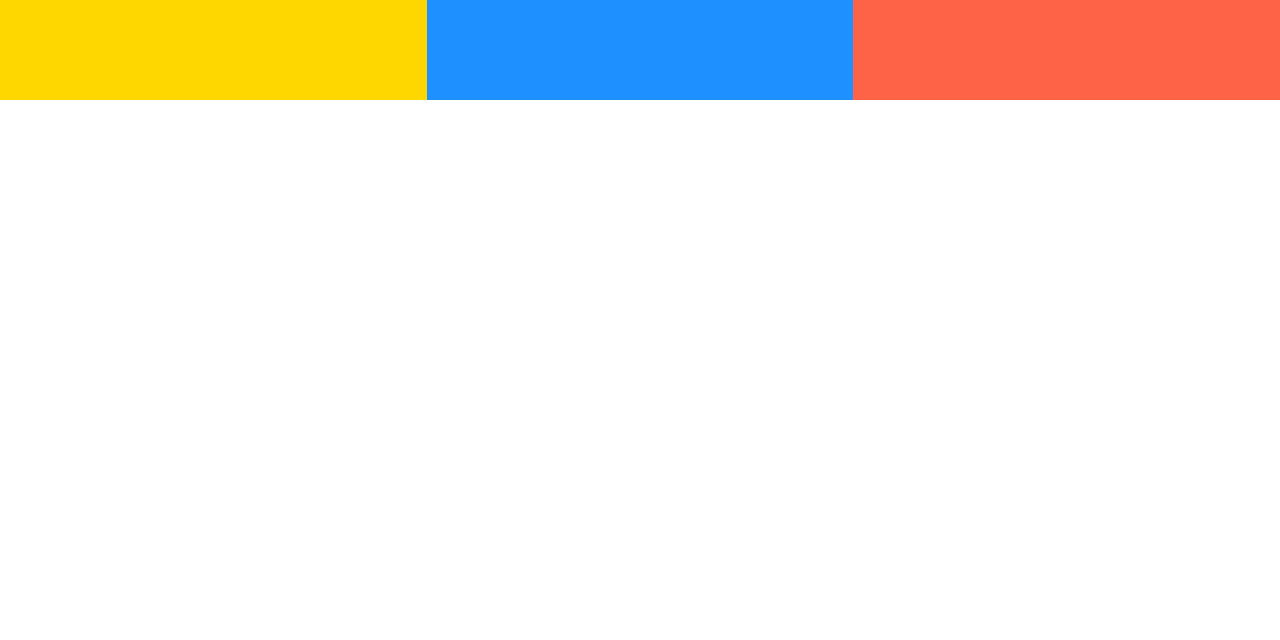
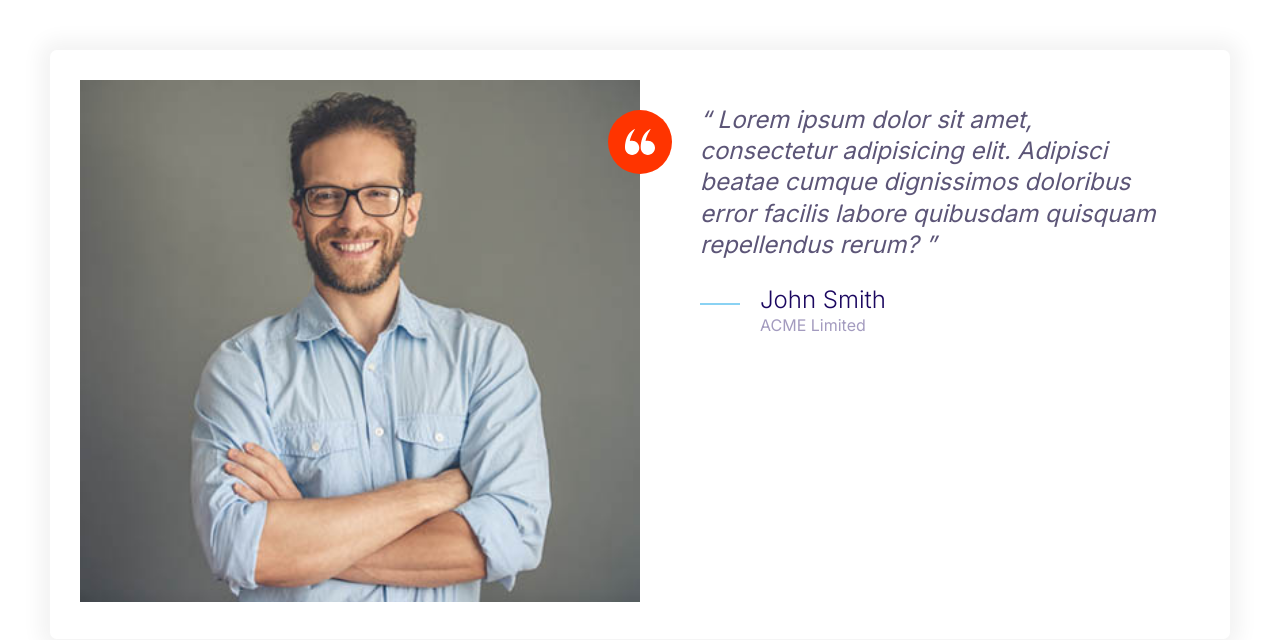
Before and after one commit to mmmcaffeine/moshify, a plain HTML site: page index.html in a window 1280 px wide. Drawn offline with Linux system fonts and the light colour scheme.

Commit message:
Added the testimonial component

```diff
--- a/css/styles.css
+++ b/css/styles.css
@@ -173,8 +173,17 @@ a {
   height: 40px;
 }
 
+.icon--small {
+  height: 30px;
+  width: 30px;
+}
+
 .icon--primary {
   fill: var(--color-primary);
+}
+
+.icon--white {
+  fill: #fff;
 }
 
 .icon-container {
@@ -185,6 +194,10 @@ a {
   display: inline-flex;
   justify-content: center;
   align-items: center;
+}
+
+.icon-container--accent {
+  background: var(--color-accent);
 }
 
 /* Buttons */
@@ -462,3 +475,34 @@ a {
     grid-template-columns: repeat(3, 1fr);
   }
 }
+
+/* Testimonials */
+
+.testimonial {
+  padding: 3rem;
+}
+
+.testimonial__image {
+  position: relative;
+}
+
+.testimonial__image > img {
+  width: 100%;
+}
+
+.testimonial__image > .icon-container {
+  position: absolute;
+  right: -32px;
+  top: 3rem;
+}
+
+@media screen and (min-width: 768px){
+  .testimonial .quote,
+  .testimonial .quote__author {
+    font-size: 2.4rem;
+  }
+
+  .testimonial .quote {
+    margin-left: 6rem;
+  }
+}
--- a/index.html
+++ b/index.html
@@ -14,11 +14,37 @@
     <link rel="stylesheet" href="css/normalize.css" />
     <link rel="stylesheet" href="css/styles.css" />
   </head>
-  <body>
-    <div class="grid grid--1x3">
-      <div style="height: 100px; background: gold;"></div>
-      <div style="height: 100px; background: dodgerblue;"></div>
-      <div style="height: 100px; background: tomato;"></div>
+  <body style="padding: 5rem;">
+    <div class="card testimonial">
+      <div class="grid grid--1x2">
+        <div class="testimonial__image">
+          <img src="images/testimonial.jpg" alt="A happy, smiling customer">
+          <span class="icon-container icon-container--accent">
+            <svg class="icon icon--white icon--small">
+              <use xlink:href="../images/icons-sprite.svg#quotes"></use>
+            </svg>
+          </span>
+        </div>
+        <blockquote class="quote">
+          <p class="quote__text">
+            Lorem ipsum dolor sit amet, consectetur adipisicing elit. Adipisci beatae cumque
+            dignissimos doloribus error facilis labore quibusdam quisquam repellendus rerum?
+          </p>
+          <footer>
+            <div class="media">
+              <div class="media__image">
+                <svg class="icon icon--primary quote__line">
+                  <use xlink:href="../images/icons-sprite.svg#line"></use>
+                </svg>
+              </div>
+              <div class="media__body">
+                <h3 class="media__title quote__author">John Smith</h3>
+                <p class="quote__organization">ACME Limited</p>
+              </div>
+            </div>
+          </footer>
+        </blockquote>
+      </div>
     </div>
   </body>
 </html>
```
Also changed, not shown: components/testimonials.html (added, +31 -0 lines), images/testimonial.jpg (added).
